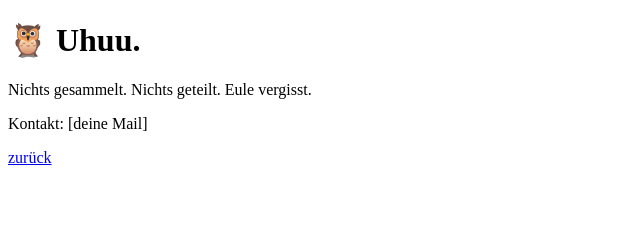
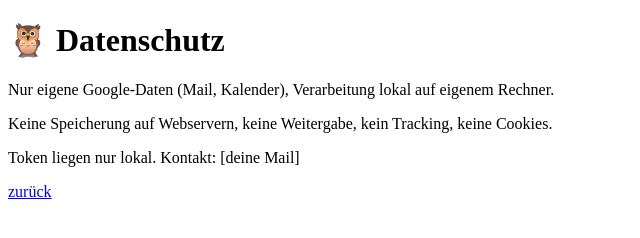
Before and after one commit to eulrich101618/eulrich101618.github.io, a plain HTML site: page privacy.html in a window 1280 px wide. Shown: the whole page, without its empty margins (0-640 px from the left). Drawn offline with Linux system fonts and the light colour scheme.

Commit message:
kurze Erläuterungen

```diff
--- a/privacy.html
+++ b/privacy.html
@@ -1,6 +1,7 @@
-<!doctype html><html lang="de"><head><meta charset="utf-8"><title>Huuu — Datenschutz</title></head><body>
-<h1>🦉 Uhuu.</h1>
-<p>Nichts gesammelt. Nichts geteilt. Eule vergisst.</p>
-<p>Kontakt: [deine Mail]</p>
+<!doctype html><html lang="de"><head><meta charset="utf-8"><title>Datenschutz — Eulrich</title></head><body>
+<h1>🦉 Datenschutz</h1>
+<p>Nur eigene Google-Daten (Mail, Kalender), Verarbeitung lokal auf eigenem Rechner.</p>
+<p>Keine Speicherung auf Webservern, keine Weitergabe, kein Tracking, keine Cookies.</p>
+<p>Token liegen nur lokal. Kontakt: [deine Mail]</p>
 <p><a href="index.html">zurück</a></p>
 </body></html>
```
Also changed, not shown: index.html (+4 -3 lines), terms.html (+3 -3 lines).
